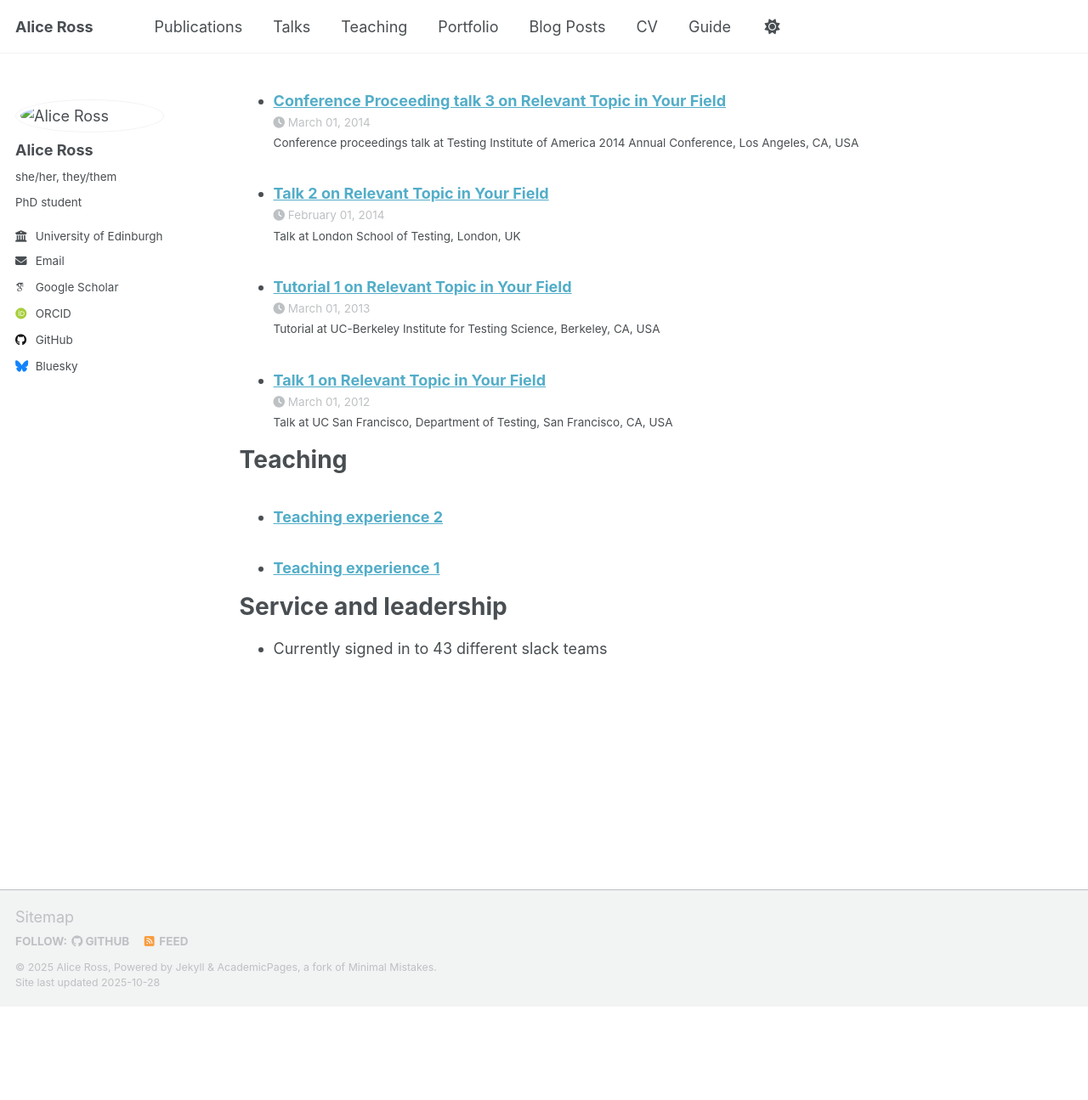
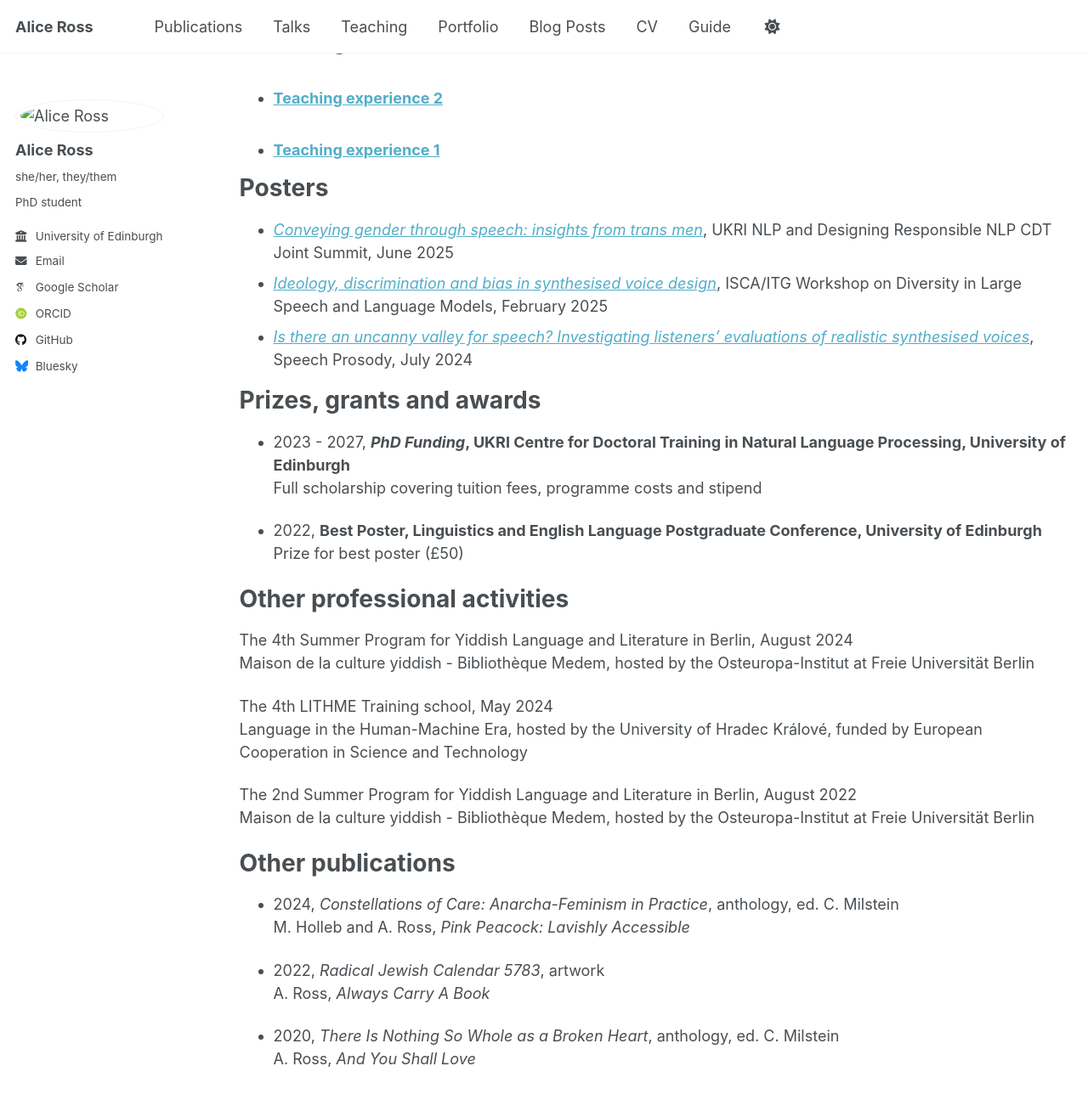
Before and after one commit to alice-ross/alice-ross.github.io, a Jekyll site: the page built from _pages/cv.md, in a window 1280 px wide and 1400 px high, scrolled down 1523 px. Shown: the top 1295 px of the window at 85% size. Built offline with Jekyll 4.4.1, drawn with Linux system fonts in a browser that asks for light colours; some web fonts are replaced; a script that is not in the unit is left out; before the commit the page ends 2708 px from its top, so only the background shows below that; some of the changed text lies outside the part shown.

Commit message:
Update cv.md

```diff
--- a/_pages/cv.md
+++ b/_pages/cv.md
@@ -11,35 +11,18 @@
 
 Education
 ======
-* Ph.D in Version Control Theory, GitHub University, 2018 (expected)
-* M.S. in Jekyll, GitHub University, 2014
-* B.S. in GitHub, GitHub University, 2012
+* PhD, UKRI CDT in Natural Language Processing, University of Edinburgh, 2023-
+* MSc Developmental Linguistics (With Distinction), University of Edinburgh, 2022
+* MA (Hons) Theoretical and Applied Linguistics (2.1), University of Edinburgh, 2006
 
-Work experience
+Research interests
 ======
-* Spring 2024: Academic Pages Collaborator
-  * GitHub University
-  * Duties includes: Updates and improvements to template
-  * Supervisor: The Users
-
-* Fall 2015: Research Assistant
-  * GitHub University
-  * Duties included: Merging pull requests
-  * Supervisor: Professor Hub
-
-* Summer 2015: Research Assistant
-  * GitHub University
-  * Duties included: Tagging issues
-  * Supervisor: Professor Git
-
-Skills
-======
-* Skill 1
-* Skill 2
-  * Sub-skill 2.1
-  * Sub-skill 2.2
-  * Sub-skill 2.3
-* Skill 3
+* Feminist and anarchist HCI
+* Prosody and communicative goals
+* 'Atypical' and disfluent speech
+* Users' experiences of synthesised speech and voice interfaces
+* Speech technology in language acquisition and development
+* Technology in society: ethics, ideologies, and (in)justice
 
 Publications
 ======
@@ -59,6 +42,38 @@
     {% include archive-single-cv.html %}
   {% endfor %}</ul>
 
-Service and leadership
+Posters
 ======
-* Currently signed in to 43 different slack teams
+* [*Conveying gender through speech: insights from trans men*](/posters/conveying_gender_cdtsummit.pdf), UKRI NLP and Designing Responsible NLP CDT Joint Summit, June 2025
+* [*Ideology, discrimination and bias in synthesised voice design*](/posters/ideology_iscaworkshop.pdf), ISCA/ITG Workshop on Diversity in Large Speech and Language Models, February 2025
+* [*Is there an uncanny valley for speech? Investigating listeners’ evaluations of realistic synthesised voices*](/posters/uncanny_speechprosody.pdf), Speech Prosody, July 2024
+
+Prizes, grants and awards
+======
+* 2023 - 2027, ***PhD Funding*, UKRI Centre for Doctoral Training in Natural Language Processing, University of Edinburgh**\
+Full scholarship covering tuition fees, programme costs and stipend
+
+* 2022, **Best Poster, Linguistics and English Language Postgraduate Conference, University of Edinburgh**\
+Prize for best poster (£50)
+
+Other professional activities
+======
+The 4th Summer Program for Yiddish Language and Literature in Berlin, August 2024\
+Maison de la culture yiddish - Bibliothèque Medem, hosted by the Osteuropa-Institut at Freie Universität Berlin
+
+The 4th LITHME Training school, May 2024\
+Language in the Human-Machine Era, hosted by the University of Hradec Králové, funded by European Cooperation in Science and Technology
+
+The 2nd Summer Program for Yiddish Language and Literature in Berlin, August 2022\
+Maison de la culture yiddish - Bibliothèque Medem, hosted by the Osteuropa-Institut at Freie Universität Berlin
+
+Other publications
+======
+* 2024, *Constellations of Care: Anarcha-Feminism in Practice*, anthology, ed. C. Milstein\
+M. Holleb and A. Ross, *Pink Peacock: Lavishly Accessible*
+
+* 2022, *Radical Jewish Calendar 5783*, artwork\
+A. Ross, *Always Carry A Book*
+
+* 2020, *There Is Nothing So Whole as a Broken Heart*, anthology, ed. C. Milstein\
+A. Ross, *And You Shall Love*
```
